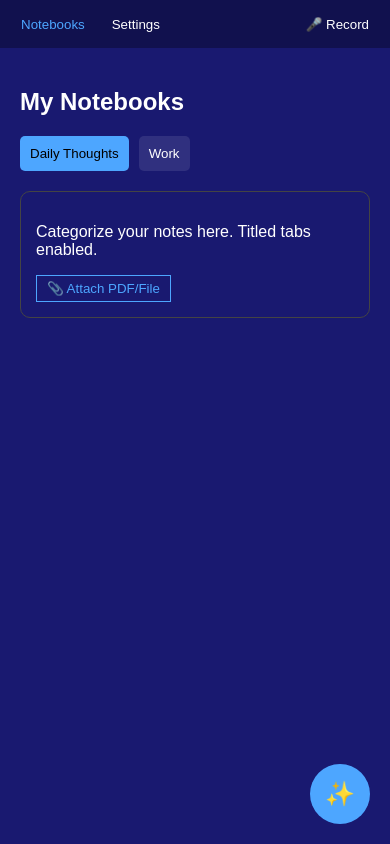
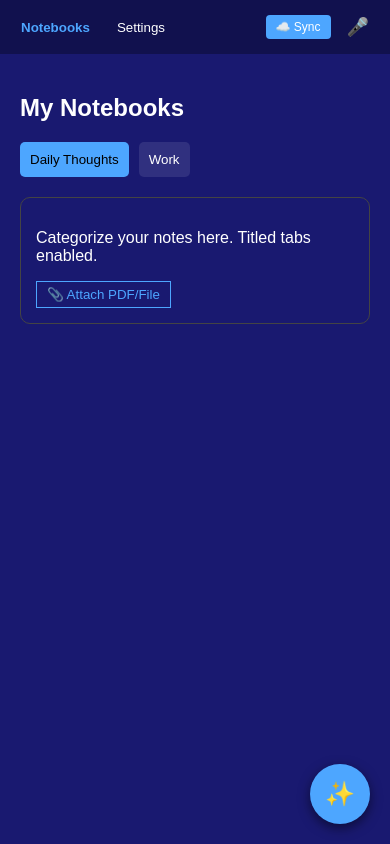
Before and after one commit to Aenanorni631/cloud-memo-android, a React Native app: screen / in a window 390 px wide. Built offline with nearby package versions, Linux system fonts and the light colour scheme.

Commit message:
feat: Chunk 4 - Google Drive and Calendar Sync infrastructure

```diff
--- a/App.js
+++ b/App.js
@@ -2,6 +2,7 @@ import React, { useState } from 'react';
 import Settings from './src/components/Settings/Settings';
 import NotebookDashboard from './src/components/Notebooks/NotebookDashboard';
 import useSpeechToText from './src/hooks/useSpeechToText';
+import { GoogleService } from './src/services/GoogleService';
 import './src/styles/theme.css';
 
 export default function App() {
@@ -9,19 +10,31 @@ export default function App() {
     const [view, setView] = useState('notebooks');
     const { isListening, startSpeech, stopSpeech } = useSpeechToText();
 
+    const handleCloudSync = async () => {
+        alert("Initiating Google Cloud Sync...");
+        await GoogleService.syncToDrive([]);
+    };
+
     return (
         <div className={`app ${theme}`}>
-            <nav style={{ padding: '15px', background: 'rgba(0,0,0,0.3)', display: 'flex', justifyContent: 'space-between' }}>
+            <nav style={{ padding: '15px', background: 'rgba(0,0,0,0.3)', display: 'flex', justifyContent: 'space-between', alignItems: 'center' }}>
                 <div>
-                    <button onClick={() => setView('notebooks')} style={{ color: view === 'notebooks' ? '#4da6ff' : 'white', background: 'none', border: 'none', marginRight: '15px' }}>Notebooks</button>
+                    <button onClick={() => setView('notebooks')} style={{ color: view === 'notebooks' ? '#4da6ff' : 'white', background: 'none', border: 'none', marginRight: '15px', fontWeight: 'bold' }}>Notebooks</button>
                     <button onClick={() => setView('settings')} style={{ color: view === 'settings' ? '#4da6ff' : 'white', background: 'none', border: 'none' }}>Settings</button>
                 </div>
-                <button onClick={isListening ? stopSpeech : startSpeech} style={{ color: isListening ? 'red' : 'white', background: 'none', border: 'none' }}>
-                    {isListening ? '🛑 Stop' : '🎤 Record'}
-                </button>
+                <div style={{ display: 'flex', gap: '10px' }}>
+                    <button onClick={handleCloudSync} style={{ background: '#4da6ff', color: 'white', border: 'none', padding: '5px 10px', borderRadius: '4px', fontSize: '12px' }}>☁️ Sync</button>
+                    <button onClick={isListening ? stopSpeech : startSpeech} style={{ color: isListening ? '#ff4d4d' : 'white', background: 'none', border: 'none', fontSize: '18px' }}>
+                        {isListening ? '🛑' : '🎤'}
+                    </button>
+                </div>
             </nav>
-            {view === 'notebooks' ? <NotebookDashboard /> : <Settings changeTheme={setTheme} />}
-            <button className="floating-ai-btn" style={{ position: 'fixed', bottom: '20px', right: '20px', background: '#4da6ff', borderRadius: '50%', width: '60px', height: '60px', border: 'none' }}>✨</button>
+
+            <main style={{ flex: 1 }}>
+                {view === 'notebooks' ? <NotebookDashboard /> : <Settings changeTheme={setTheme} />}
+            </main>
+
+            <button className="floating-ai-btn" style={{ position: 'fixed', bottom: '20px', right: '20px', background: '#4da6ff', borderRadius: '50%', width: '60px', height: '60px', border: 'none', fontSize: '24px', boxShadow: '0 4px 12px rgba(0,0,0,0.5)' }}>✨</button>
         </div>
     );
 }
--- /dev/null
+++ b/src/services/GoogleService.js
@@ -0,0 +1,13 @@
+// Service to handle Google API interactions
+export const GoogleService = {
+    syncToDrive: async (notes) => {
+        console.log("Syncing notes to Google Drive...");
+        // Logic for Drive API multipart upload goes here
+        return true;
+    },
+    addToCalendar: async (reminder) => {
+        console.log("Adding reminder to Google Calendar...");
+        // Logic for Calendar API event creation goes here
+        return true;
+    }
+};
```
Also changed, not shown: action_log.txt.
